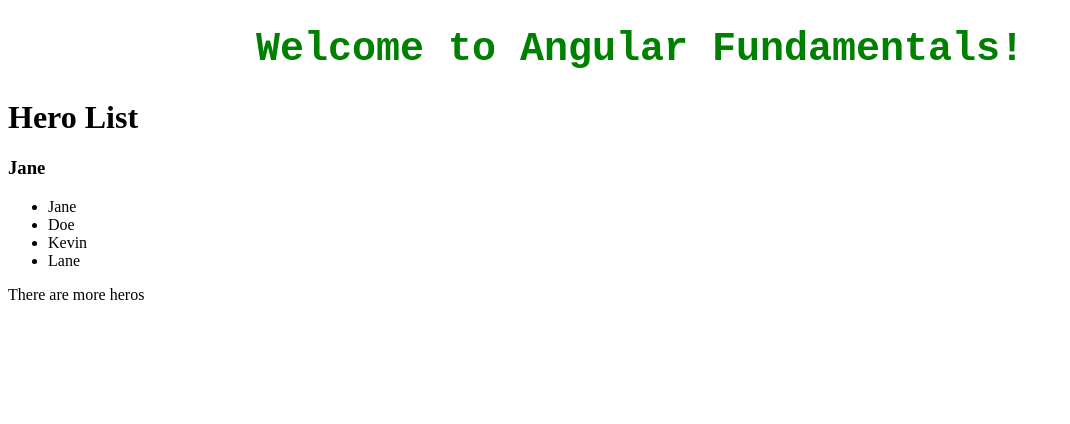
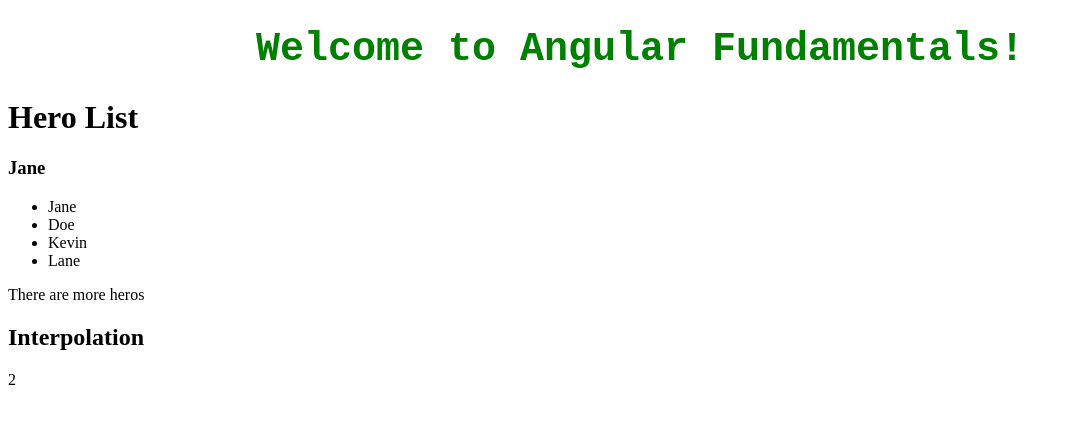
Before and after one commit to HaiderMalik12/angular-fundamentals, an Angular app: page / in a window 1280 px wide. Shown: the top 424 px of the page, without its empty margins (0-1070 px from the left). Built offline with nearby package versions, Linux system fonts and the light colour scheme.

Commit message:
interpolation

```diff
--- a/src/app/hero/hero-list/hero-list.component.ts
+++ b/src/app/hero/hero-list/hero-list.component.ts
@@ -11,6 +11,9 @@
         <li *ngFor="let hero of heroes">{{hero.name}} </li>
        </ul>
        <p *ngIf="heroes.length > 3"> There are more heros </p>
+
+       <h2> Interpolation </h2>
+       {{1 + 1}}
     </div>
   `,
   styleUrls: ['./hero-list.component.css']
@@ -25,6 +28,9 @@
    new Hero(3, 'Kevin'),
    new Hero(4, 'Lane'),
   ]
+  getValue(){
+    return 10;
+  }
   constructor() {
     this.myHero = this.heroes[0]
     this.title = 'Hero List'
```
